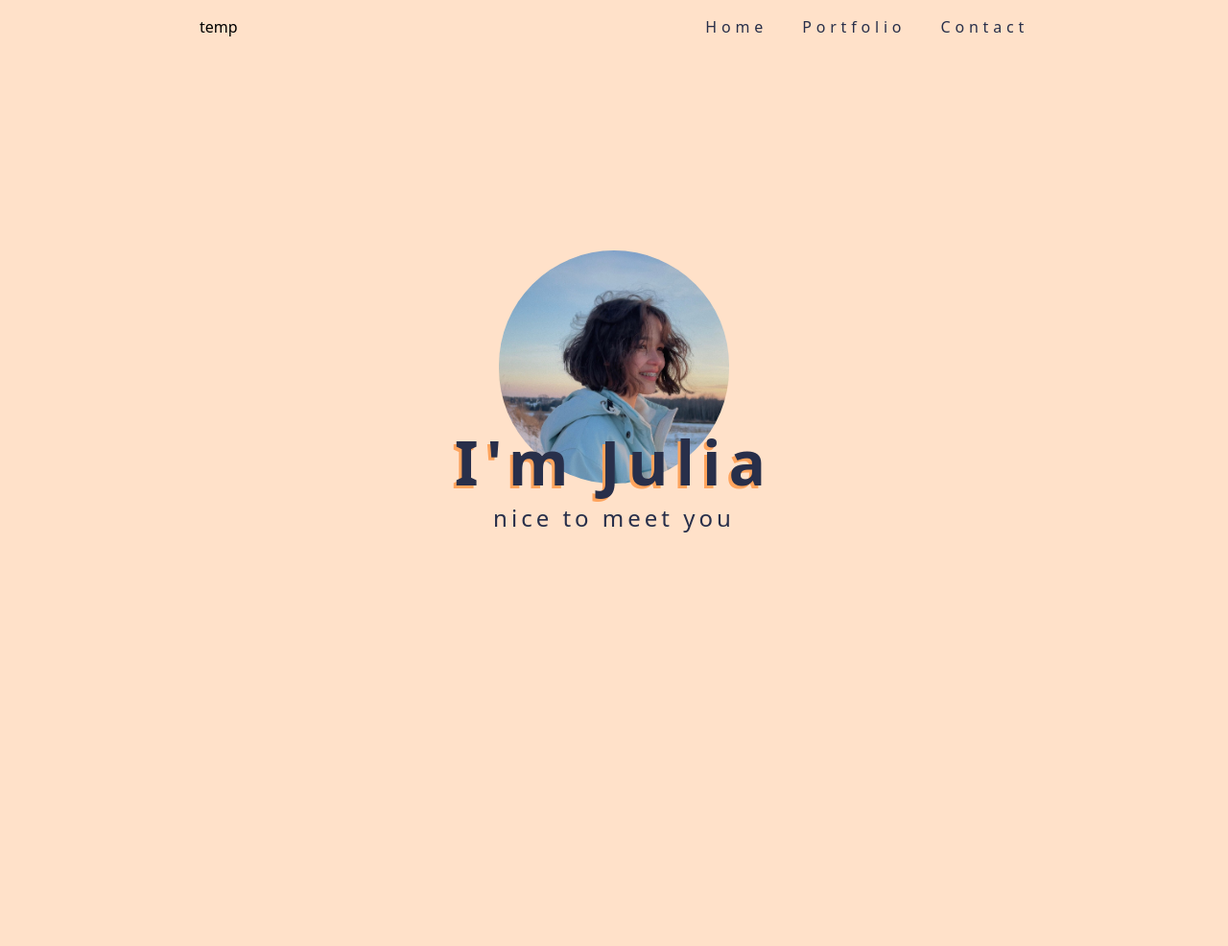
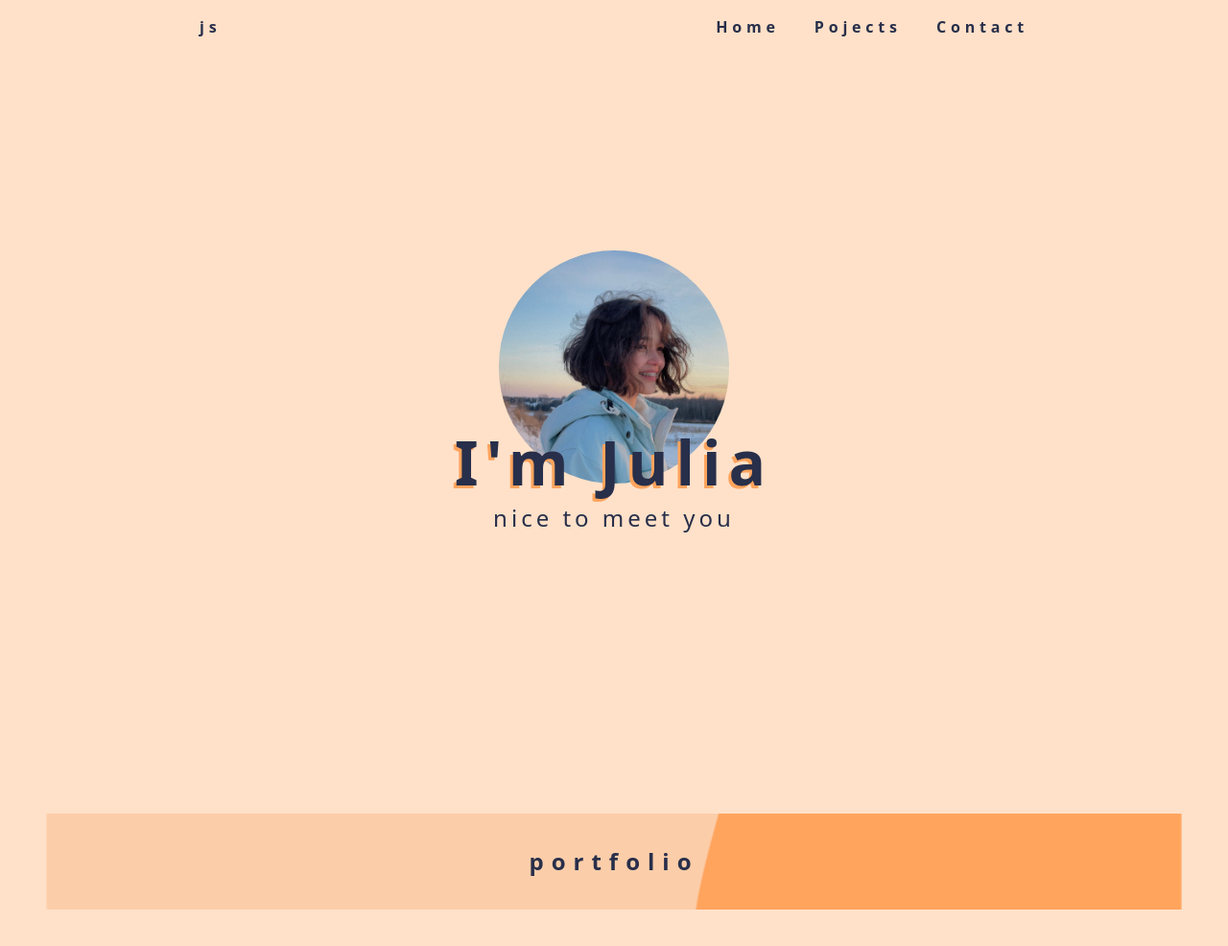
Before and after one commit to juliaszbrt/julia_website, a plain HTML site: page index.html in a window 1280 px wide. Shown: the whole page at 96% size. Drawn offline with nearby package versions, Linux system fonts and the light colour scheme.

Commit message:
projects

```diff
--- a/index.html
+++ b/index.html
@@ -43,24 +43,24 @@
     <!-- Get anchors to jump back to home page -->
     <header class="sticky top-0 bg-pale">
         <section class="max-w-4xl mx-auto p-4 flex justify-between items-center">
-            <a href="">temp</a>
+            <a href="" class="font-bold tracking-[0.3rem] text-navy hover:navShadow duration-500">js</a>
             <div>
                 <button name="hamburger" onclick="Open(this)" class="text-[1.9rem] lg:hidden cursor-pointer">
                     &#9776 <!-- Hamburger Menu -->
                 </button>
                 <nav class="hidden lg:block space-x-8" arial-label="main">
-                    <a href="" class="text-navy tracking-[0.3rem] hover:navShadow duration-500">Home</a>
-                    <a href="" class="text-navy tracking-[0.3rem] hover:navShadow duration-500">Portfolio</a>
-                    <a href="" class="text-navy tracking-[0.3rem] hover:navShadow duration-500">Contact</a>
+                    <a href="" class="text-navy font-bold tracking-[0.3rem] hover:navShadow duration-500">Home</a>
+                    <a href="" class="text-navy font-bold tracking-[0.3rem] hover:navShadow duration-500">Pojects</a>
+                    <a href="" class="text-navy font-bold tracking-[0.3rem] hover:navShadow duration-500">Contact</a>
                 </nav>
             </div>
         </section>
         <!-- Hamburger Menu -->
-        <div class="fixed bg-tangerine text-white font-bold tracking-[0.3rem] top-0
+        <div class="fixed bg-apricot text-white font-bold tracking-[0.3rem] top-0
         w-0 h-[100vh] flex justify-center items-center text-[1.875rem] overflow-hidden origin-left duration-500 lg:hidden" id="hammm">
             <ul>
                 <li class="hover:textShadow duration-500"><a href="#home">Home</a></li>
-                <li class="hover:textShadow duration-500"><a href="#">Portfolio</a></li>
+                <li class="hover:textShadow duration-500"><a href="#">Projects</a></li>
                 <li class="hover:textShadow duration-500"><a href="#">Contact</a></li>
             </ul>
             <!-- Close Button -->
@@ -75,7 +75,6 @@
         <div class="max-w-4xl mx-auto h-screen flex items-center justify-center -mt-[3.5rem]"> <!-- -mt used to temporarily reduce extra spacing -->
             <!-- Intro -->
             <div>
-                <!-- Get text to overlap image -->
                 <!-- <h1 class="text-[2rem] tracking-[0.25rem] font-medium flex justify-center text-navy">hello there,</h1> -->
                 <div class="flex justify-center z-0">
                     <img src="pictures/julia.jpg" alt="profile" class="mt-[1.2rem] rounded-full w-[15rem]">
@@ -89,8 +88,17 @@
             </div>
         </div>
         <!-- Blob Section -->
-        <div class="bg-[url('/pictures/mobile-blobs.png')] h-screen bg-no-repeat bg-cover"> <!-- Why can't I import images -->
-        </div>
+        <section class="h-screen">
+            <div class="flex justify-center m-[3rem] bg-cover bg-no-repeat bg-[url('/pictures/mobile_blobs.png')]
+            md:bg-[url('/pictures/tablet-blobs.png')]
+            lg:bg-[url('/pictures/blobs.png')] ">
+                <h1 class="flex justify-center text-navy font-bold tracking-[0.5rem] text-[1.5rem] p-[2rem]">portfolio</h1>
+                <!-- Projects go here -->
+                <div>
+                    <div></div>
+                </div>
+            </div>
+        </section>
     </main>
     <script>
         let ham = document.
```
